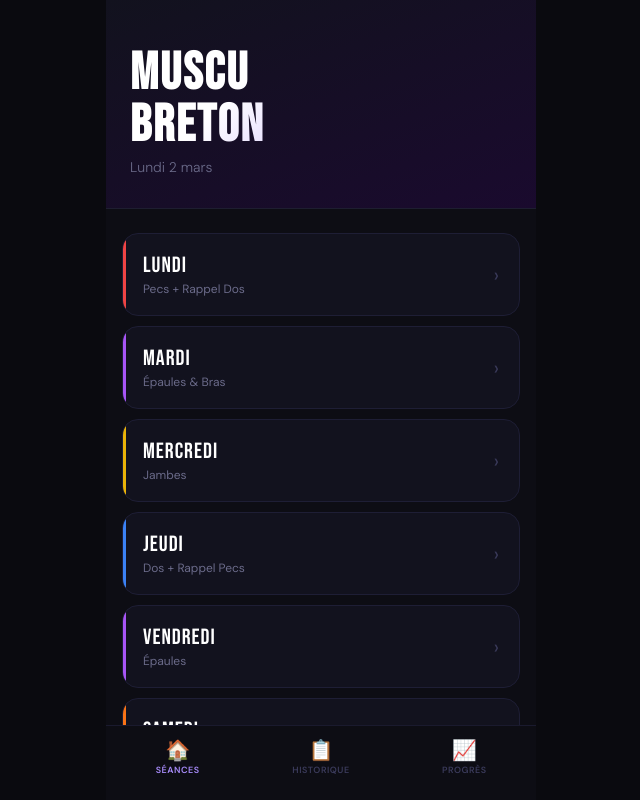
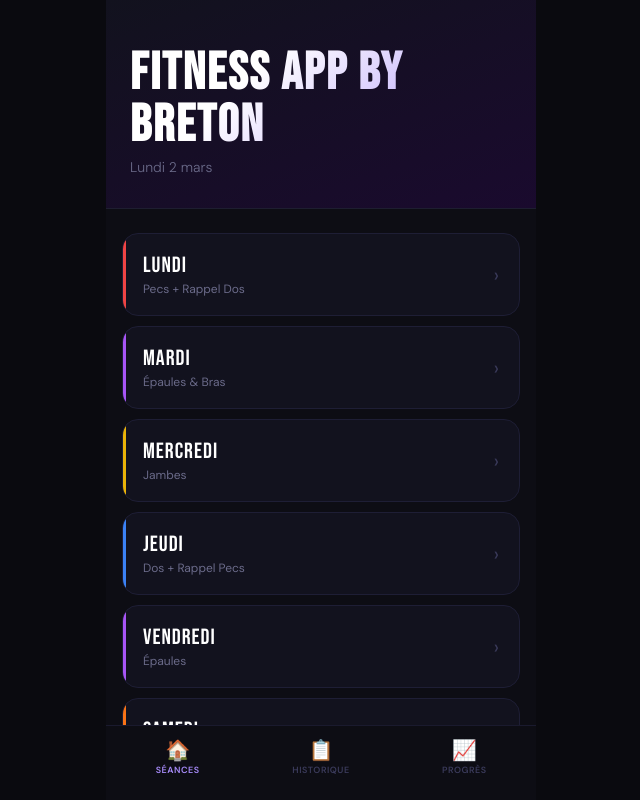
Before and after one commit to NathanLeBreton/lifttracker, a React (Vite) app: page / in a window 1280 px wide. Shown: the whole page, without its empty margins (319-959 px from the left). Built offline with nearby package versions, Linux system fonts and the light colour scheme.

Commit message:
Update Home.jsx

```diff
--- a/src/pages/Home.jsx
+++ b/src/pages/Home.jsx
@@ -15,7 +15,7 @@ export default function Home({ onOpenDay, doneDays }) {
           fontFamily: "'Bebas Neue', sans-serif", fontSize: 52, letterSpacing: 2, lineHeight: 1,
           background: 'linear-gradient(135deg, #fff 30%, #a78bfa)',
           WebkitBackgroundClip: 'text', WebkitTextFillColor: 'transparent',
-        }}>MUSCU<br />BRETON</h1>
+        }}>FITNESS APP BY BRETON</h1>
         <p style={{ color: '#6b6b8a', fontSize: 14, marginTop: 6, fontWeight: 300 }}>{cap(today)}</p>
       </div>
       <div style={{ padding: '24px 16px', display: 'flex', flexDirection: 'column', gap: 10 }}>
```
